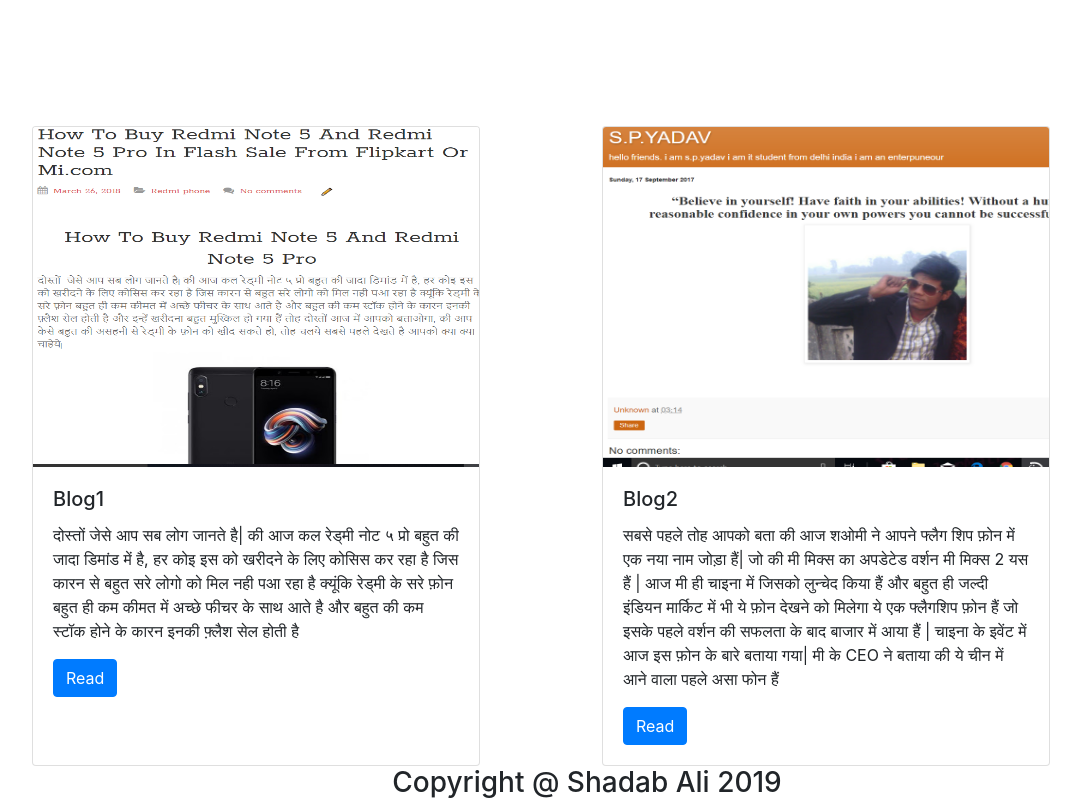
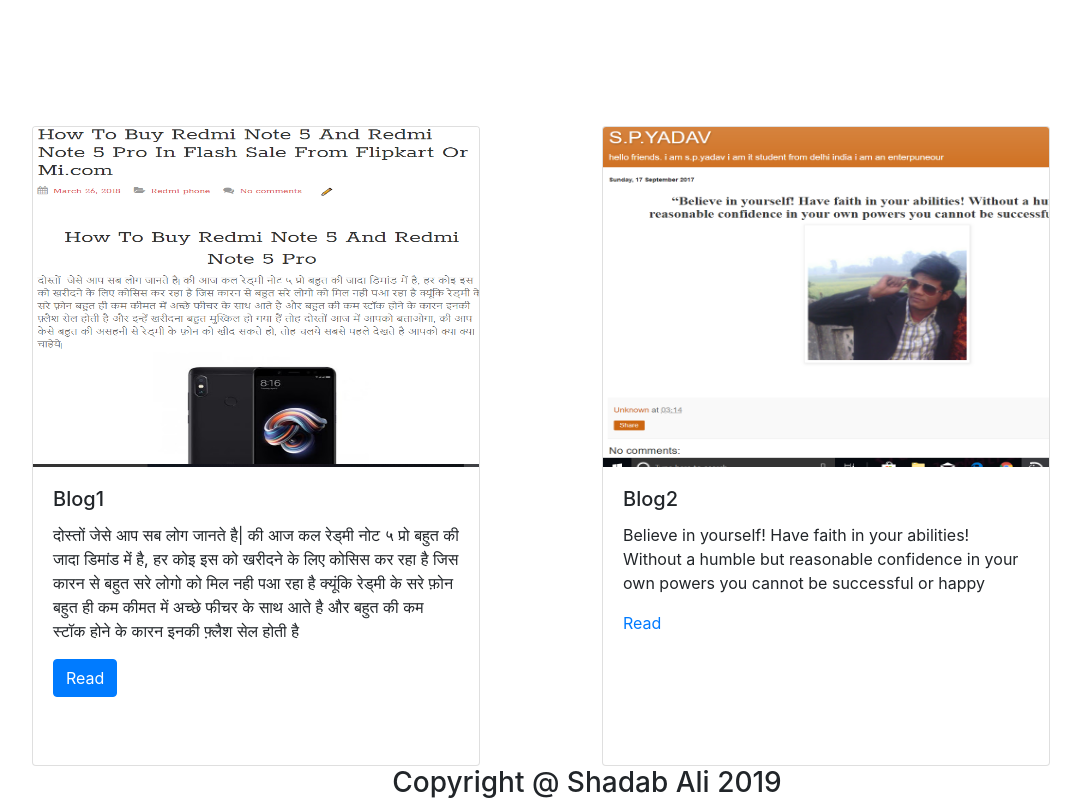
Before and after one commit to shadab-me/portfolio, a plain HTML site: page index.html in a window 1280 px wide. Shown: the part 2846-3646 px from the top of the page, without its empty margins (53-1134 px from the left). Drawn offline with nearby package versions, Linux system fonts and the light colour scheme.

Commit message:
Update index.html

```diff
--- a/index.html
+++ b/index.html
@@ -234,8 +234,9 @@
                       <a href="https://tricks4flashsale.blogspot.com/2018/03/2.html">  <img class="card-img-top" src="./image/Blog/blog1.png" alt="Card image cap" height="340px;"></a>
                         <div class="card-body">
                             <h5 class="card-title">Blog2</h5>
-                            <p class="card-text">सबसे पहले तोह आपको बता की आज शओमी  ने आपने फ्लैग शिप फ़ोन में एक नया नाम जोड़ा हैं| जो की मी मिक्स का अपडेटेड वर्शन मी मिक्स 2 यस  हैं | आज मी ही चाइना में जिसको लुन्चेद किया हैं और बहुत ही जल्दी इंडियन मार्किट में भी ये फ़ोन देखने को मिलेगा ये एक फ्लैगशिप फ़ोन हैं जो इसके पहले वर्शन की सफलता के बाद बाजार में आया हैं | चाइना के इवेंट में आज इस फ़ोन के बारे बताया गया| मी के CEO ने बताया की ये चीन में आने वाला पहले असा फोन हैं</p>
-                            <a href="https://tricks4flashsale.blogspot.com/2018/03/2.html" class="btn btn-primary">Read</a>
+
+                            <p>Believe in yourself! Have faith in your abilities! Without a humble but reasonable confidence in your own powers you cannot be successful or happy</p>
+                            <a href="http://thespyadav.blogspot.com/2017/09/believe-in-yourself-have-faith-in-your.html?m=1">Read</a>
                         </div>
                     </div>
 
```
